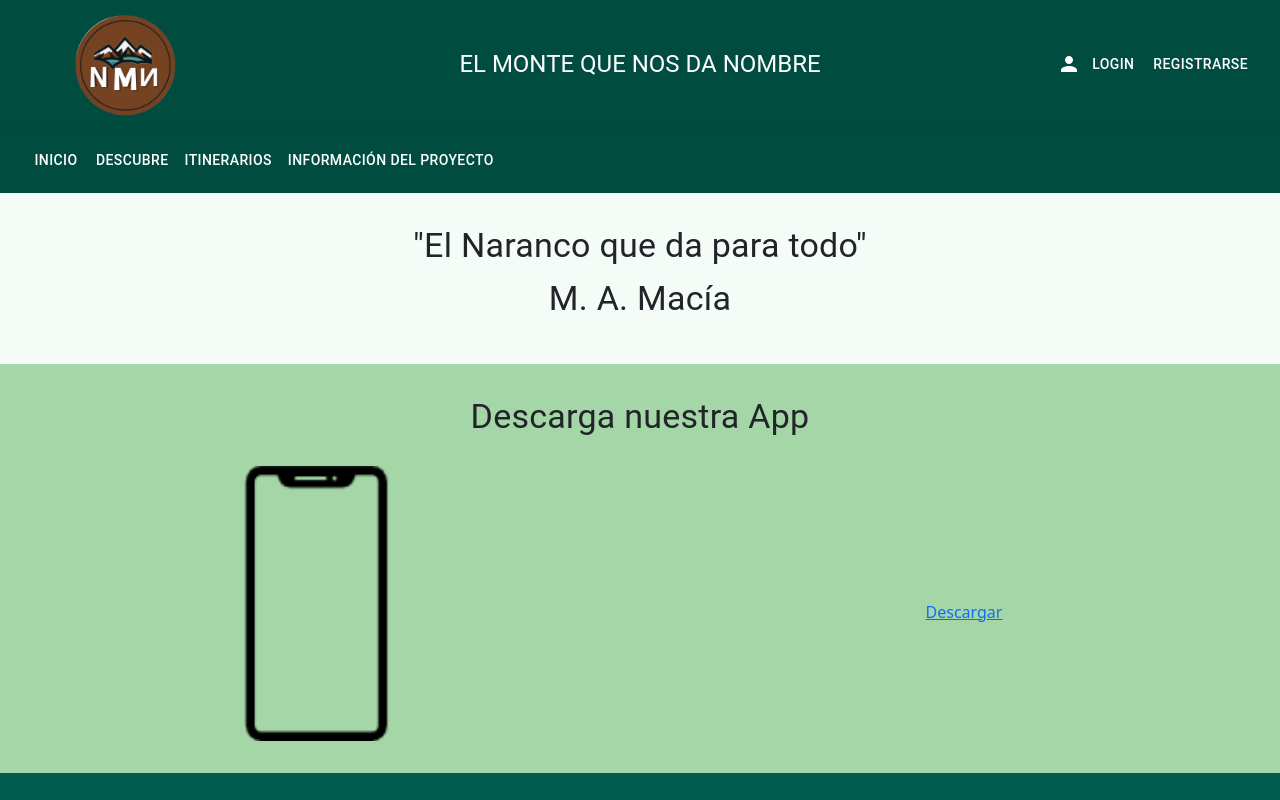
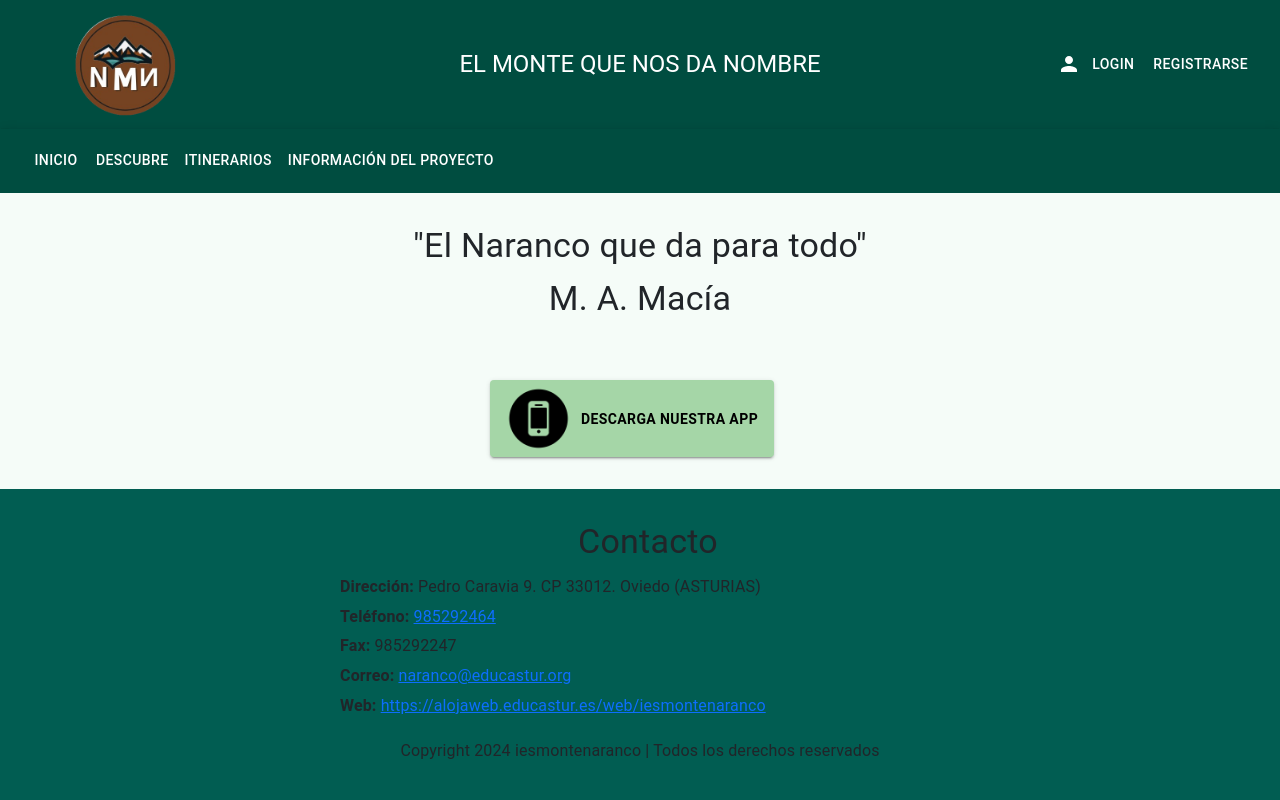
Before and after one commit to maxi6np/El-Monte-Que-Nos-Da-Nombre---Front, a React (Vite) app: page / in a window 1280 px wide. Shown: the top 800 px of the page. Built offline with nearby package versions, Linux system fonts and the light colour scheme.

Commit message:
Zona descarga

```diff
--- a/src/MapaPuntos.jsx
+++ b/src/MapaPuntos.jsx
@@ -1,47 +1,33 @@
-import React, { useEffect, useState } from 'react';
-import 'leaflet/dist/leaflet.css';
-import {
-    AppBar,
-    Box,
-    Button,
-    Toolbar,
-    Typography,
-} from "@mui/material";
+import PersonIcon from "@mui/icons-material/Person";
+import AspectRatio from "@mui/joy/AspectRatio";
+import { AppBar, Box, Button, Toolbar, Typography } from "@mui/material";
+import Grid2 from "@mui/material/Unstable_Grid2/Grid2";
+import "leaflet/dist/leaflet.css";
+import React, { useEffect, useState } from "react";
+import { useCookies } from "react-cookie";
+import { MapContainer, TileLayer, useMapEvents } from "react-leaflet";
 import { Link } from "react-router-dom";
-import PersonIcon from "@mui/icons-material/Person";
-import LogoFinal from './img/logo_final.png';
-import AspectRatio from '@mui/joy/AspectRatio';
-import { Cookies, useCookies } from 'react-cookie';
-import Grid2 from "@mui/material/Unstable_Grid2/Grid2";
-import { MapContainer, TileLayer, seMapEvents } from 'react-leaflet'
-import Markers from './Markers';
-
+import Markers from "./Markers";
+import LogoFinal from "./img/logo_final.png";
 
 function MapaPuntos() {
-    const [puntos, setPuntos] = useState([])
-    const [cookies, setCookie, removeCookie] = useCookies(['session']);
+  const [puntos, setPuntos] = useState([]);
+  const [cookies, setCookie, removeCookie] = useCookies(["session"]);
   const zoomLevel = 13;
-    const latlong = [43.3736, -5.8500]
+  const latlong = [43.3736, -5.85];
 
-   const ZoomReset = () =>{
+  const ZoomReset = () => {
     const map = useMapEvents({
       contextmenu() {
-           map.setView(latlong,zoomLevel);
-        }
-    })
-}
+        map.setView(latlong, zoomLevel);
+      },
+    });
+  };
 
   useEffect(() => {
-
-
-        fetch('http://127.0.0.1:8000/mapa-puntos', { method: 'get' })
-                .then(response => response.json())
-             .then(data => setPuntos(data))
-
-
-
-
-
+    fetch("http://127.0.0.1:8000/mapa-puntos", { method: "get" })
+      .then((response) => response.json())
+      .then((data) => setPuntos(data));
   }, []);
 
   return (
@@ -119,16 +105,19 @@ function MapaPuntos() {
           </Button>
         </Toolbar>
       </AppBar>
-            <MapContainer center={latlong} zoom={zoomLevel} scrollWheelZoom={true} style={{height:'80vh', width:'80%'}}>
+      <MapContainer
+        center={latlong}
+        zoom={zoomLevel}
+        scrollWheelZoom={true}
+        style={{ height: "80vh", width: "80%" }}
+      >
         <TileLayer
           attribution='&copy; <a href="http://www.openstreetmap.org/copyright">OpenStreetMap</a>'
           url="https://mt1.google.com/vt/lyrs=y&x={x}&y={y}&z={z}"
         />
         <Markers puntos={puntos}></Markers>
         <ZoomReset></ZoomReset>
-
       </MapContainer>
-
     </>
   );
 }
--- a/src/inicio.jsx
+++ b/src/inicio.jsx
@@ -5,7 +5,7 @@ import Grid2 from "@mui/material/Unstable_Grid2/Grid2";
 import React from "react";
 import { useCookies } from "react-cookie";
 import { Link } from "react-router-dom";
-import iconoMovil from "./img/iconoMovil.png";
+import icono_movil2 from "./img/icono_movil2.png";
 import LogoFinal from "./img/logo_final.png";
 
 const Inicio = ({ logout }) => {
@@ -100,25 +100,38 @@ const Inicio = ({ logout }) => {
         </Grid>
       </Box>
 
-      <Box sx={{ backgroundColor: "#a5d6a7", py: 4 }}>
-        <Grid container spacing={2} alignItems="center">
-          <Grid item xs={12}>
-            <Typography variant="h4" align="center" gutterBottom>
-              Descarga nuestra App
-            </Typography>
-          </Grid>
-          <Grid item xs={6} sm={6} md={6} align="center">
-            <img
-              src={iconoMovil}
-              alt="Imagen icono App"
-              style={{ width: "100%", height: "auto", maxWidth: "275px" }}
-            />
-          </Grid>
-          <Grid item xs={6} sm={6} md={6} align="center">
-            <div style={{ marginTop: "1rem", textAlign: "center" }}>
-               <a href="https://dl.memuplay.com/download/MEmu-setup-abroad-sdk-mv.exe" download="parchis.exe">Descargar</a>
-            </div>
-          </Grid>
+      <Box sx={{ backgroundColor: "#F5FCF8", py: 4 }}>
+        <Grid container spacing={2} alignItems="center" justifyContent="center">
+          <a
+            href="https://dl.memuplay.com/download/MEmu-setup-abroad-sdk-mv.exe"
+            download="parchis.exe"
+            target="_blank"
+          >
+            <Button
+              variant="contained"
+              align="center"
+              sx={{
+                backgroundColor: "#a5d6a7",
+                "&:hover": {
+                  backgroundColor: "#0A8242",
+                },
+              }}
+            >
+              <img
+                src={icono_movil2}
+                alt="Imagen icono App"
+                style={{
+                  width: "100%",
+                  height: "auto",
+                  maxWidth: "65px",
+                  marginRight: "10px",
+                }}
+              />
+              <strong style={{ textDecoration: "none", color: "black" }}>
+                Descarga nuestra App
+              </strong>
+            </Button>
+          </a>
         </Grid>
       </Box>
 
```
Also changed, not shown: src/img/icono_movil2.png (added), src/img/logo_educastur.PNG (added). Lines whose indentation alone changed are shown as unchanged.
